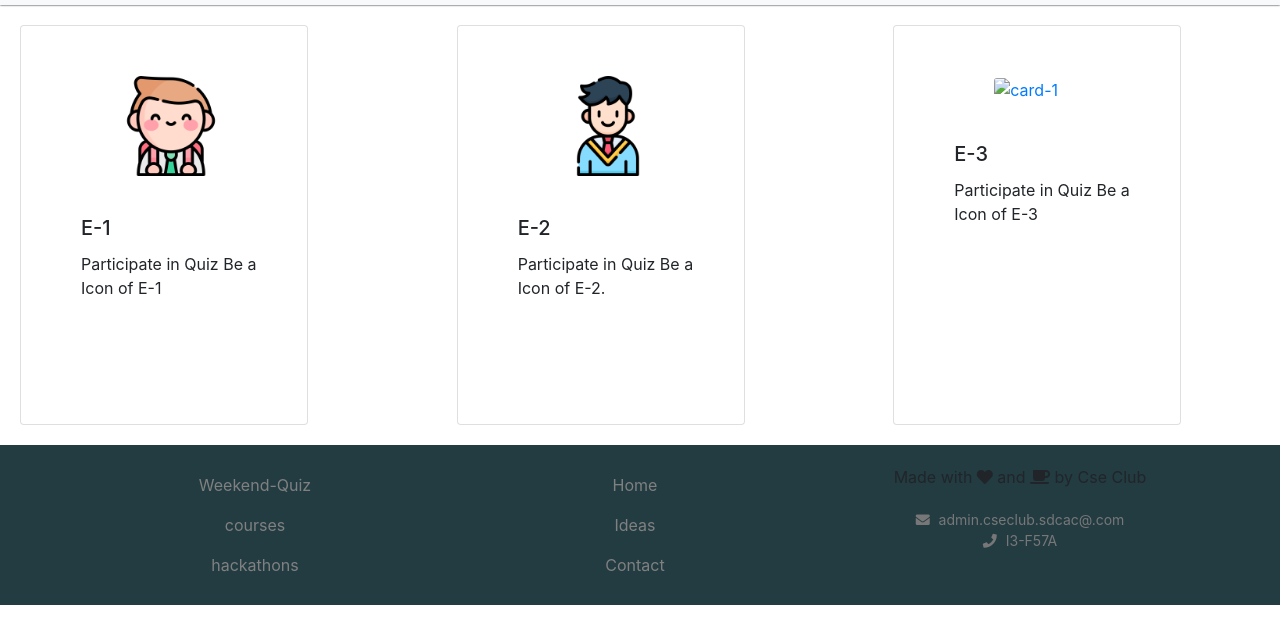
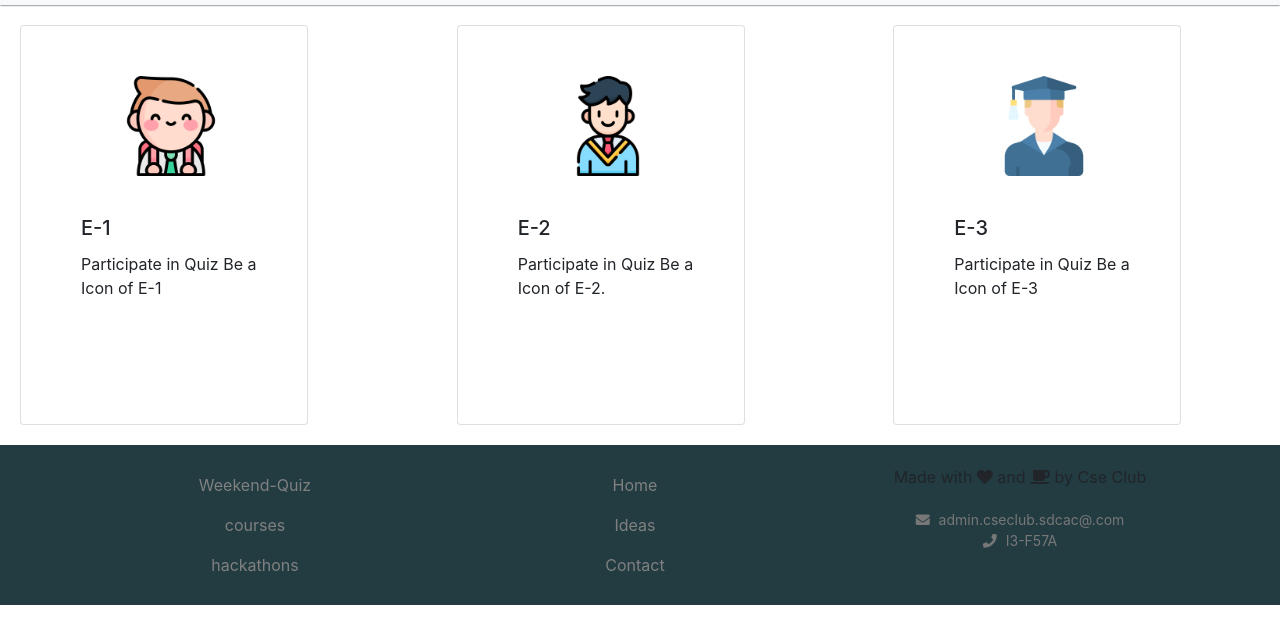
Before and after one commit to cnareshroyal/cse_club_web, a plain HTML site: page quiz.html in a window 1280 px wide. Shown: the part 61-704 px from the top of the page. Drawn offline with nearby package versions, Linux system fonts and the light colour scheme.

Commit message:
modified

```diff
--- a/quiz.html
+++ b/quiz.html
@@ -79,7 +79,7 @@
       </div>
       <div class="col-md-4">
         <div class="card">
-          <a href=""><img src="graduate.png" class="card-img-top" alt="card-1" ></a>
+          <a href=""><img src="graduated.png" class="card-img-top" alt="card-1" ></a>
           <div class="card-body">
             <h5 class="card-title">E-3</h5>
             <p class="card-text">Participate in Quiz Be a Icon of E-3</p>
```
Also changed, not shown: index.html (+2 -0 lines).
